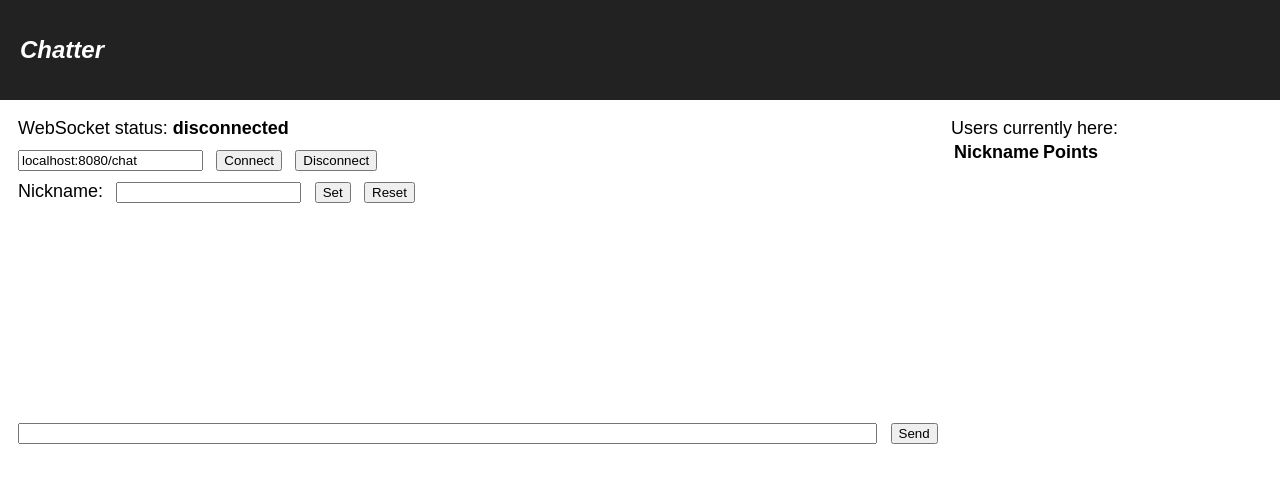
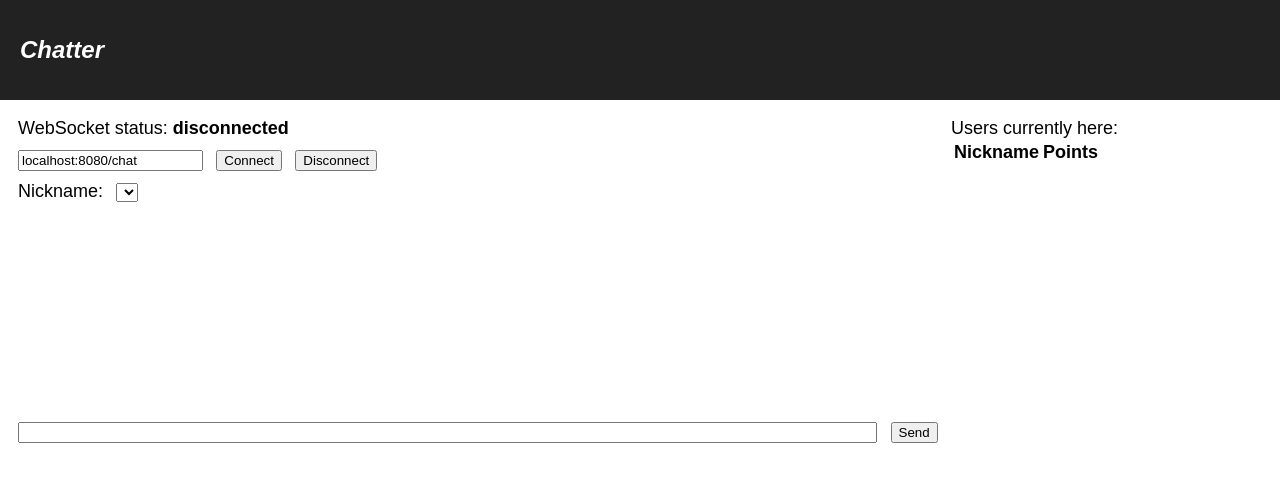
Before and after one commit to rhymu8354/Excalibur, a React (Create React App) app in the folder chatter/: page / in a window 1280 px wide. Shown: the top 482 px of the page. Built offline with nearby package versions, Linux system fonts and the light colour scheme.

Commit message:
chatter: Change nickname selection
Instead of typing in a nickname and pressing "Set", the user
now just picks a nickname from a drop-down list.

```diff
--- a/chatter/src/App.js
+++ b/chatter/src/App.js
@@ -1,6 +1,19 @@
 import React, { Component } from 'react';
 import { AutoSizer, List } from 'react-virtualized';
 import './App.css';
+
+/**
+ * This function adds the given element to the list, if it isn't
+ * already in the list.
+ * @param {*} list This is the list to which to add the element.
+ * @param {*} elementToAdd This is the element to add to the list.
+ */
+function addToList(list, elementToAdd) {
+    return [
+        elementToAdd,
+        ...list.filter((listElement) => listElement != elementToAdd)
+    ];
+}
 
 class App extends Component {
     constructor(props) {
@@ -15,14 +28,15 @@ class App extends Component {
             currentNickname: '',
 
             /**
-             * This is the nickname being typed by the user.
-             */
-            newNickname: '',
-
-            /**
              * This is the nickname that is being set in the server.
              */
             nicknameToSet: '',
+
+            /**
+             * These are the nicknames the server has provided
+             * as available for use.
+             */
+            availableNicknames: [],
 
             /**
              * These are the users currently in the chat room.
@@ -54,16 +68,20 @@ class App extends Component {
         });
     }
 
-    changeNewNickname = (event) => {
-        this.setState({
-            newNickname: event.target.value
-        });
-    }
-
     changeNewTell = (event) => {
         this.setState({
             newTell: event.target.value
         });
+    }
+
+    changeNickname = (event) => {
+        if (this.socket) {
+            this.onSetNickname(event.target.value);
+        } else {
+            this.setState({
+                currentNickname: event.target.value
+            });
+        }
     }
 
     onConnect = () => {
@@ -86,21 +104,26 @@ class App extends Component {
     }
 
     onConnected = () => {
+        const lastNickname = this.state.currentNickname;
         this.setState({
             socketStatus: "CONNECTED",
+            currentNickname: "",
         });
-        if (this.state.newNickname !== '') {
-            this.onSetNickname();
+        if (lastNickname !== '') {
+            this.onSetNickname(lastNickname);
         }
         this.socket.send(JSON.stringify({Type: "GetUsers"}));
+        this.socket.send(JSON.stringify({Type: "GetAvailableNickNames"}));
     }
 
     onMessageReceived = (message) => {
         switch (message.Type) {
             case 'SetNickNameResult': {
                 if (message.Success) {
+                    const currentNickname = this.state.nicknameToSet;
                     this.setState({
-                        currentNickname: this.state.nicknameToSet,
+                        currentNickname: currentNickname,
+                        availableNicknames: addToList(this.state.availableNicknames, currentNickname),
                     });
                 }
             } break;
@@ -111,6 +134,12 @@ class App extends Component {
                 });
             } break;
 
+            case 'AvailableNickNames': {
+                this.setState({
+                    availableNicknames: addToList(addToList(message.AvailableNickNames, this.state.currentNickname), ""),
+                });
+            } break;
+
             case 'Join': {
                 const user = {
                     "Nickname": message.NickName,
@@ -118,6 +147,13 @@ class App extends Component {
                 };
                 this.setState({
                     users: [...this.state.users, user],
+                    availableNicknames: this.state.availableNicknames.filter(
+                        (nickname) => (
+                            (nickname == this.state.currentNickname)
+                            || (nickname !== message.NickName)
+                            || (nickname === "")
+                        )
+                    ),
                 });
             } break;
 
@@ -126,6 +162,7 @@ class App extends Component {
                     users: this.state.users.filter(
                         user => user.Nickname !== message.NickName
                     ),
+                    availableNicknames: addToList(this.state.availableNicknames, message.NickName),
                 });
             } break;
 
@@ -193,31 +230,24 @@ class App extends Component {
             this.setState({
                 socketStatus: "disconnected",
                 users: [],
-                currentNickname: '',
             });
             this.socket.close();
             this.socket = null;
         }
     }
 
-    onSetNickname = () => {
+    onSetNickname = (nicknameToSet) => {
         if (this.socket) {
             this.setState({
-                nicknameToSet: this.state.newNickname,
+                nicknameToSet: nicknameToSet,
+                currentNickname: "",
             });
             const message = {
                 Type: "SetNickName",
-                NickName: this.state.newNickname,
-                Password: "SeemsGood",
+                NickName: nicknameToSet,
             };
             this.socket.send(JSON.stringify(message));
         }
-    }
-
-    onResetNickname = () => {
-        this.setState({
-            newNickname: this.state.nicknameToSet,
-        });
     }
 
     onSendTell = () => {
@@ -276,6 +306,16 @@ class App extends Component {
                 )}
             </AutoSizer>
         );
+        const availableNicknames = this.state.availableNicknames.sort(
+            (a, b) => {
+                if (a < b) return -1;
+                else if (a > b) return 1;
+                else return 0;
+            }
+        );
+        const nicknameSelectOptions = this.state.availableNicknames.map((availableNickname) => {
+            return <option key={availableNickname} value={availableNickname}>{availableNickname}</option>;
+        });
         return (
             <div className="App">
                 <header className="App-header">
@@ -296,13 +336,13 @@ class App extends Component {
                         </div>
                         <div>
                             Nickname:
-                            <input
+                            <select
                                 className="App-Nickname-input"
-                                value={this.state.newNickname}
-                                onChange={this.changeNewNickname}
-                            />
-                            <button onClick={this.onSetNickname}>Set</button>
-                            <button onClick={this.onResetNickname}>Reset</button>
+                                value={this.state.currentNickname}
+                                onChange={this.changeNickname}
+                            >
+                                {nicknameSelectOptions}
+                            </select>
                         </div>
                         <div className="App-Tells">
                             {tells}
```
